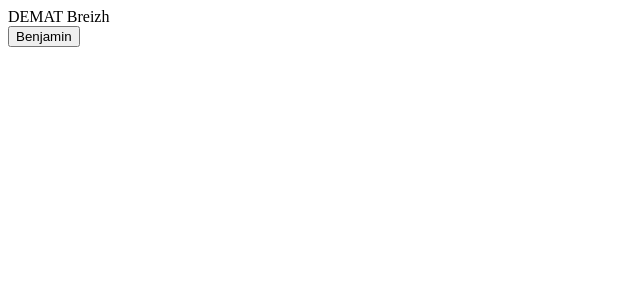
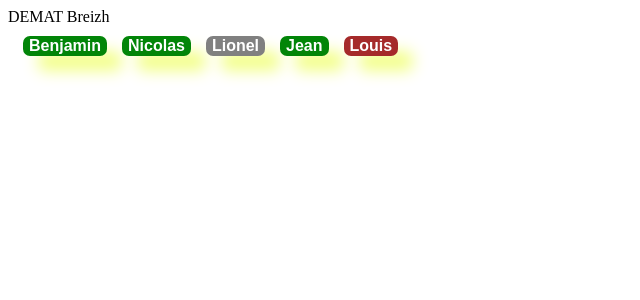
Before and after one commit to ttournesol2000/tjs_2025, a React (Vite) app: page / in a window 1280 px wide. Shown: the top 300 px of the page, without its empty margins (0-640 px from the left). Built offline with nearby package versions, Linux system fonts and the light colour scheme.

Commit message:
remoe props from method args

```diff
--- a/src/components/App/App.jsx
+++ b/src/components/App/App.jsx
@@ -5,7 +5,11 @@ const App=() => {
   return (
     <>
     <div>DEMAT Breizh</div>
-    <Button value="Benjamin" />
+    <Button value="Benjamin" style={{backgroundColor:'black'}} />
+    <Button value="Nicolas" />
+    <Button value="Lionel" bgColor="grey" />
+    <Button value="Jean" />
+    <Button value="Louis" bgColor="brown" />
     </>
 
   )
--- a/src/components/ui/Button/Button.css
+++ /dev/null
@@ -1 +0,0 @@
-.Button {}
--- a/src/components/ui/Button/Button.jsx
+++ b/src/components/ui/Button/Button.jsx
@@ -1,11 +1,16 @@
 import React from "react";
-import "./Button.css";
+import cmpstyle from './Button.module.css'
 
-const Button = (props) => {
-  console.trace(props);
+const Button = ({style,bgColor,value,type="button"}) => {
+  //console.trace(style);
+  //console.log(props);
   return (
-    <button className="Button" data-testid="Button">
-      {props.value}
+    <button
+    type={type}
+    className={cmpstyle.Button}
+    style ={{ ...style, backgroundColor: bgColor }}
+    data-testid="Button">
+      {value}
     </button>
   );
 };
--- /dev/null
+++ b/src/components/ui/Button/Button.module.css
@@ -0,0 +1,15 @@
+.Button {
+    border:none;
+    border-radius: 7px;
+    margin-bottom: 30px;
+    margin-left: 15px;
+    margin-top: 10px;
+
+    box-shadow: 15px 15px 15px rgb(243, 255, 138);
+    font-weight: 900;
+    font-size: medium;
+    font-style: bold;
+
+    color:white;
+    background-color: rgb(2, 133, 8);
+}
```
